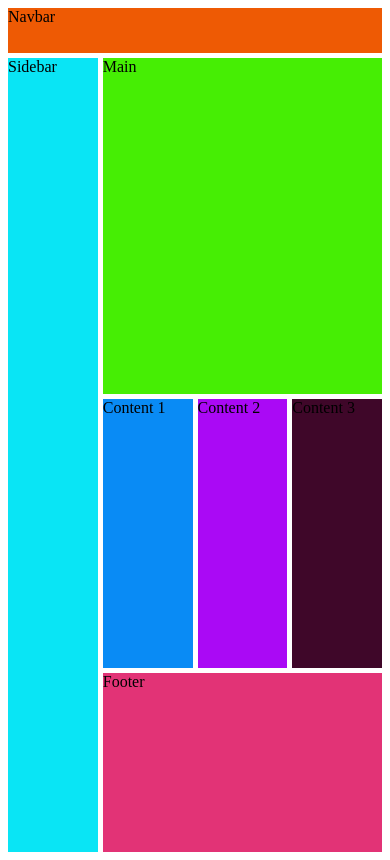
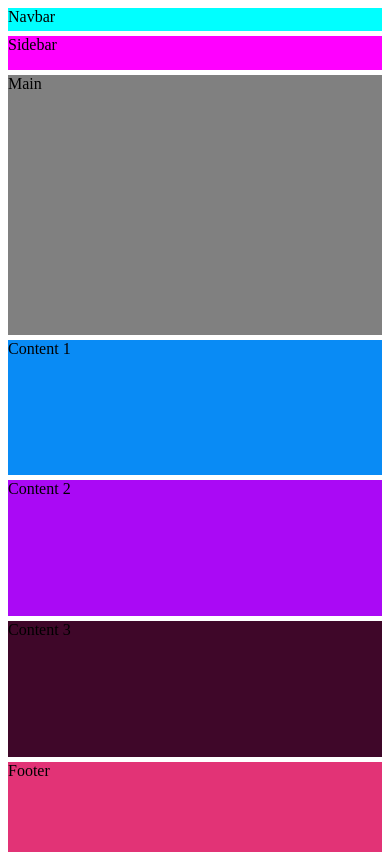
Before and after one commit to Kabaria33/css-grid-layout, a plain HTML site: page index.html in a window 390 px wide. Drawn offline with Linux system fonts and the light colour scheme.

Commit message:
Added media query

```diff
--- a/style.css
+++ b/style.css
@@ -41,3 +41,30 @@ footer{
     background-color: #e23376;
     grid-area: Footer;
 }
+
+@media(max-width:576px){
+   .container{
+       grid-template-columns: 1fr;
+       grid-template-rows: 0.2fr 0.3fr 2.3fr 1.2fr 1.2fr 1.2fr 0.8fr ;
+       grid-template-areas:
+        "Nav"
+        "Sidebar"
+        "Main"
+        "Content1"
+        "Content2"
+        "Content3"
+        "Footer"
+
+       ;
+   }
+   nav{
+       background-color: aqua;
+
+   }
+   main{
+       background-color: grey;
+   }
+   #sidebar{
+       background-color: magenta;
+   }
+}
```
